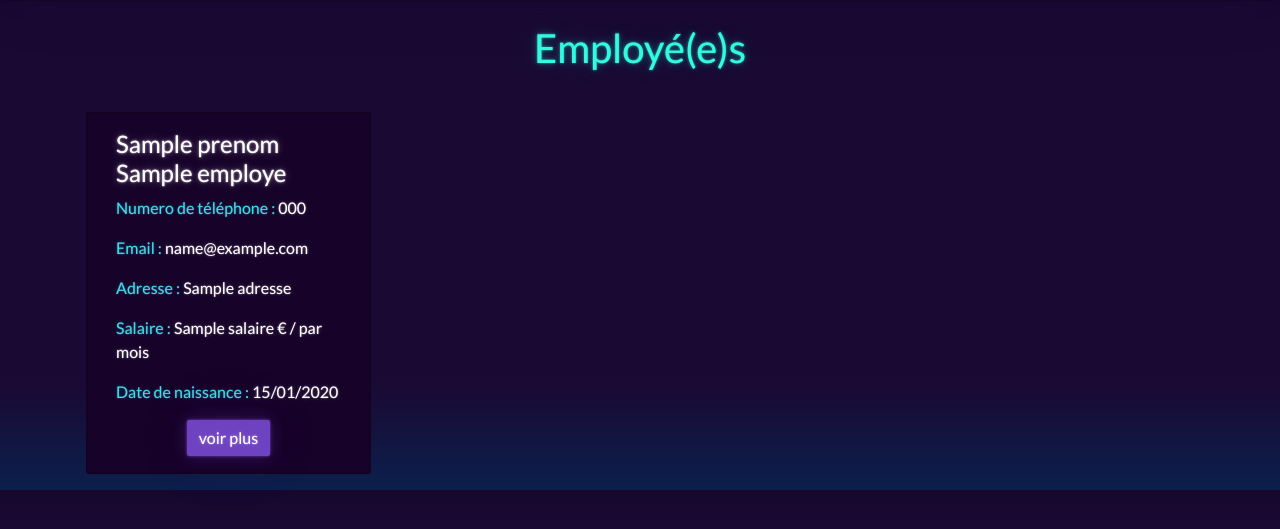
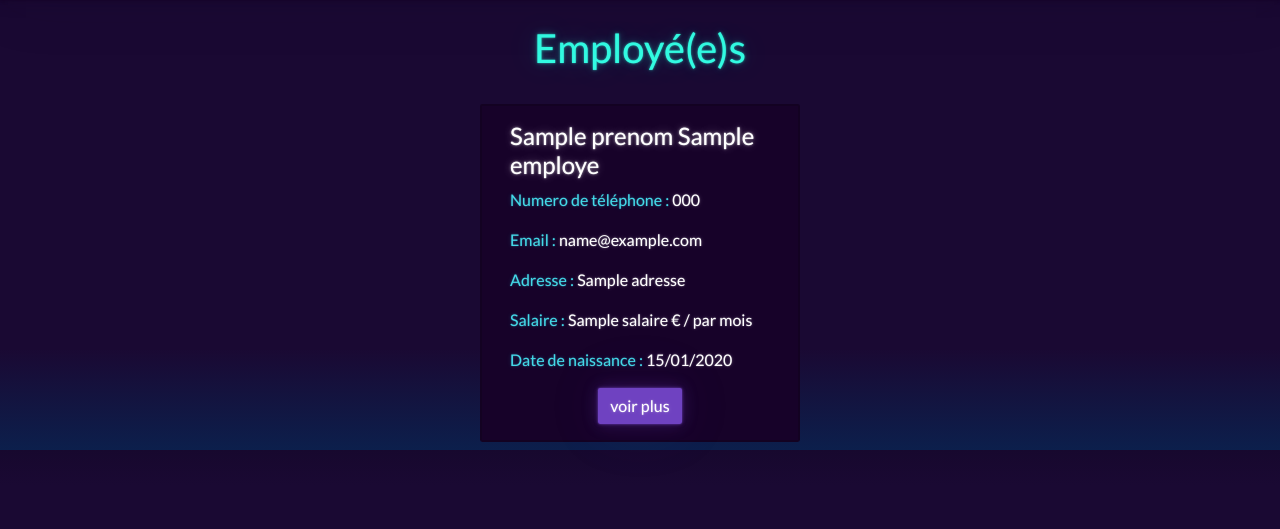
Before and after one commit to Madoudinet/projetcrud, a Symfony app: template templates/employes/employes.html.twig in a window 1280 px wide. Shown: the part 56-585 px from the top of the page. Run offline with Twig, Linux system fonts and the light colour scheme; the template is opened without the code that fills it: most values are stand-ins (such as "Sample title", 1, 10 or a date in 2020); some libraries are stand-ins or nearby versions.

Commit message:
last commit

```diff
--- a/templates/employes/employes.html.twig
+++ b/templates/employes/employes.html.twig
@@ -8,10 +8,10 @@ Employé(e)s
 
 <h1 class="text-center my-4">Employé(e)s</h1>
 	<div class="container">
-    <section class="row">
+    <section class="row justify-content-center">
     {% for employe in employes %}
 
-		<div class="card text text-white bg-dark col-md-3 m-3">
+		<div class="card text text-white bg-dark col-3 m-2" style="min-width: 20rem;">
 			<div class="card-body">
 				<h4 class="card-title">{{ employe.prenom }} {{ employe.nom }}</h4>
 				<p class="card-text"><span class="text-light">Numero de téléphone : </span>{{ employe.telephone }}</p>
```
